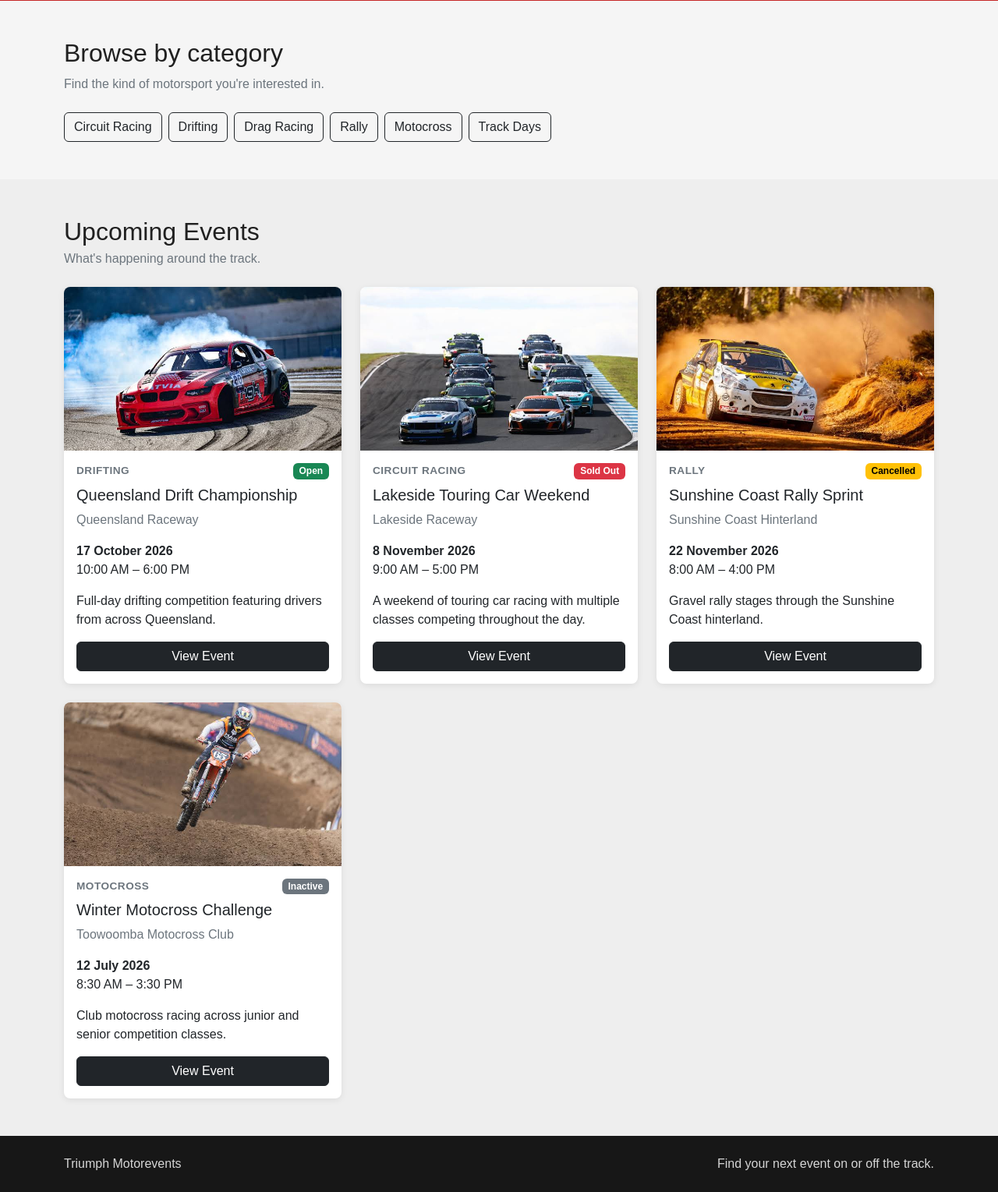
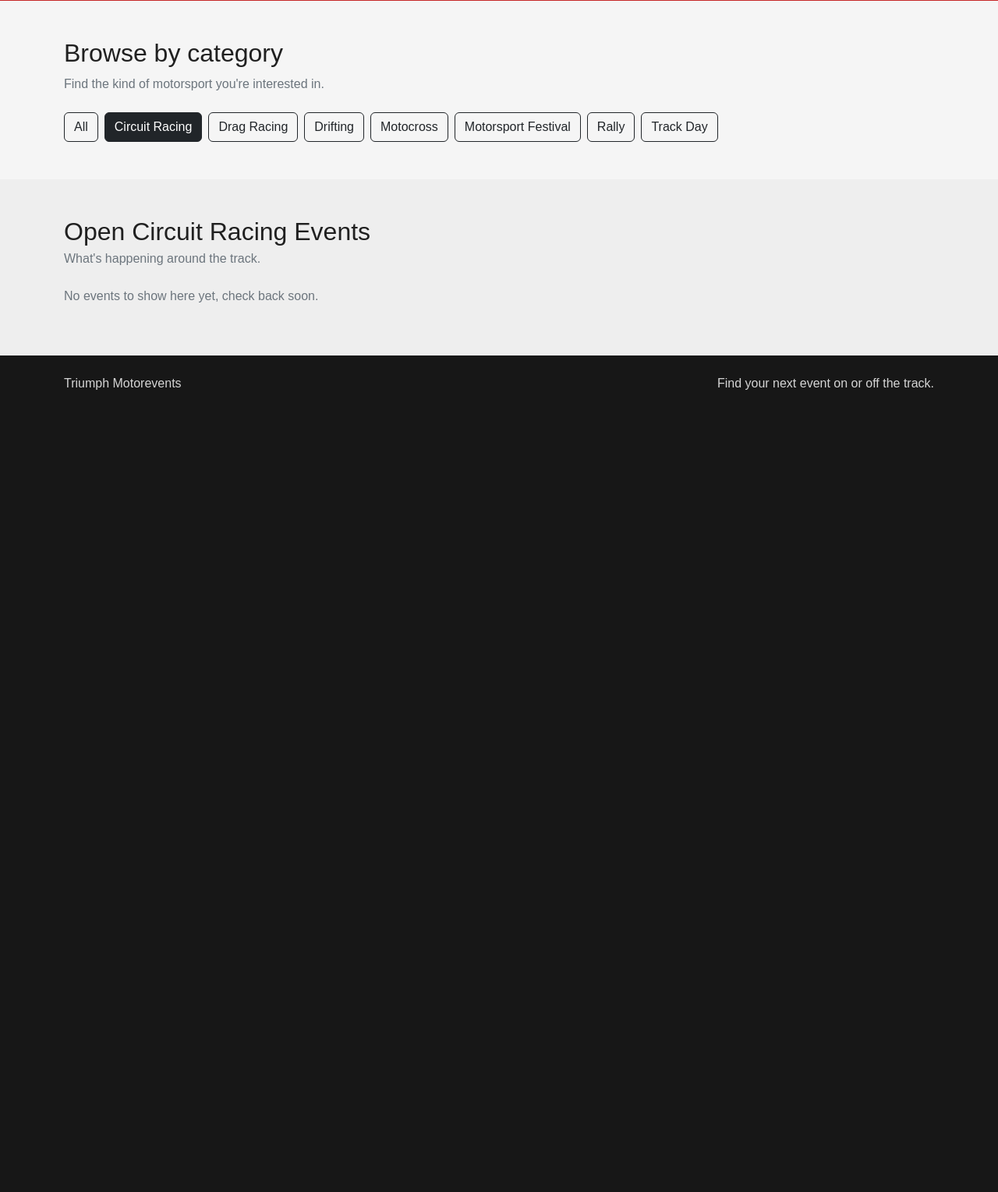
Before and after one commit to jaygunz56/IAB207_Assessment_2-, a Flask app: a page that uses website/templates/index.html in a window 1280 px wide. Shown: the part 538-2067 px from the top of the page at 78% size. After the commit the page ends 1038 px from the top, so only its background shows below. Run offline with Flask 3, Linux system fonts and the light colour scheme.

Commit message:
IT3-4, IT3-5: Show upcoming events from the database with category filter

```diff
--- a/website/templates/index.html
+++ b/website/templates/index.html
@@ -39,12 +39,12 @@
                 </div>
 
                 <div class="d-flex flex-wrap gap-2">
-                    <a href="#events" class="btn btn-outline-dark">Circuit Racing</a>
-                    <a href="#events" class="btn btn-outline-dark">Drifting</a>
-                    <a href="#events" class="btn btn-outline-dark">Drag Racing</a>
-                    <a href="#events" class="btn btn-outline-dark">Rally</a>
-                    <a href="#events" class="btn btn-outline-dark">Motocross</a>
-                    <a href="#events" class="btn btn-outline-dark">Track Days</a>
+                    <a href="{{ url_for('main.index') }}#events"
+                       class="btn {% if not selected %}btn-dark{% else %}btn-outline-dark{% endif %}">All</a>
+                    {% for category in categories %}
+                        <a href="{{ url_for('main.index', category=category.name) }}#events"
+                           class="btn {% if selected == category.name %}btn-dark{% else %}btn-outline-dark{% endif %}">{{ category.name }}</a>
+                    {% endfor %}
                 </div>
 
             </div>
@@ -56,168 +56,64 @@
             <div class="container">
 
                 <div class="mb-4">
-                    <h2 class="mb-1">Upcoming Events</h2>
+                    {% if selected %}
+                        <h2 class="mb-1">Open {{ selected }} Events</h2>
+                    {% else %}
+                        <h2 class="mb-1">Upcoming Events</h2>
+                    {% endif %}
                     <p class="text-secondary mb-0">
                         What's happening around the track.
                     </p>
                 </div>
 
+                {% set badges = {'Open': 'success', 'Sold Out': 'danger', 'Cancelled': 'warning', 'Inactive': 'secondary'} %}
+
+                {% if events %}
                 <div class="row row-cols-1 row-cols-md-2 row-cols-lg-3 g-4">
 
-
+                    {% for event in events %}
                     <div class="col">
                         <div class="card event-card h-100">
 
                             <img
-                                src="{{ url_for('static', filename='img/event-drift.jpg') }}"
+                                src="{{ url_for('static', filename=event.image) }}"
                                 class="card-img-top event-image"
-                                alt="Drift cars competing at a motorsport event"
+                                alt="{{ event.title }}"
                             >
 
                             <div class="card-body d-flex flex-column">
 
                                 <div class="d-flex justify-content-between align-items-start mb-2">
-                                    <span class="event-category">Drifting</span>
-                                    <span class="badge text-bg-success">Open</span>
+                                    <span class="event-category">{{ event.category.name }}</span>
+                                    <span class="badge text-bg-{{ badges.get(event.status, 'secondary') }}">{{ event.status }}</span>
                                 </div>
 
-                                <h3 class="card-title h5">Queensland Drift Championship</h3>
+                                <h3 class="card-title h5">{{ event.title }}</h3>
 
-                                <p class="card-text text-secondary">Queensland Raceway</p>
+                                <p class="card-text text-secondary">{{ event.venue.name }}</p>
 
                                 <p class="card-text">
-                                    <strong>17 October 2026</strong><br>
-                                    10:00 AM – 6:00 PM
+                                    <strong>{{ event.date.strftime('%d %B %Y').lstrip('0') }}</strong><br>
+                                    {{ event.start_time.strftime('%I:%M %p').lstrip('0') }} – {{ event.end_time.strftime('%I:%M %p').lstrip('0') }}
                                 </p>
 
                                 <p class="card-text">
-                                    Full-day drifting competition featuring
-                                    drivers from across Queensland.
+                                    {{ event.description | truncate(110) }}
                                 </p>
 
-                                <a href="event.html" class="btn btn-dark mt-auto">View Event</a>
+                                <!-- TODO: link to the event page once IT3-6 is done -->
+                                <a href="#" class="btn btn-dark mt-auto">View Event</a>
 
                             </div>
 
                         </div>
                     </div>
-
-
-                    <div class="col">
-                        <div class="card event-card h-100">
-
-                            <img
-                                src="{{ url_for('static', filename='img/event-circuit.jpg') }}"
-                                class="card-img-top event-image"
-                                alt="Cars racing around a circuit"
-                            >
-
-                            <div class="card-body d-flex flex-column">
-
-                                <div class="d-flex justify-content-between align-items-start mb-2">
-                                    <span class="event-category">Circuit Racing</span>
-                                    <span class="badge text-bg-danger">Sold Out</span>
-                                </div>
-
-                                <h3 class="card-title h5">Lakeside Touring Car Weekend</h3>
-
-                                <p class="card-text text-secondary">Lakeside Raceway</p>
-
-                                <p class="card-text">
-                                    <strong>8 November 2026</strong><br>
-                                    9:00 AM – 5:00 PM
-                                </p>
-
-                                <p class="card-text">
-                                    A weekend of touring car racing with
-                                    multiple classes competing throughout the day.
-                                </p>
-
-                                <a href="event.html" class="btn btn-dark mt-auto">View Event</a>
-
-                            </div>
-
-                        </div>
-                    </div>
-
-
-                    <div class="col">
-                        <div class="card event-card h-100">
-
-                            <img
-                                src="{{ url_for('static', filename='img/event-rally.jpg') }}"
-                                class="card-img-top event-image"
-                                alt="Rally car driving on a gravel stage"
-                            >
-
-                            <div class="card-body d-flex flex-column">
-
-                                <div class="d-flex justify-content-between align-items-start mb-2">
-                                    <span class="event-category">Rally</span>
-                                    <span class="badge text-bg-warning">Cancelled</span>
-                                </div>
-
-                                <h3 class="card-title h5">Sunshine Coast Rally Sprint</h3>
-
-                                <p class="card-text text-secondary">Sunshine Coast Hinterland</p>
-
-                                <p class="card-text">
-                                    <strong>22 November 2026</strong><br>
-                                    8:00 AM – 4:00 PM
-                                </p>
-
-                                <p class="card-text">
-                                    Gravel rally stages through the Sunshine
-                                    Coast hinterland.
-                                </p>
-
-                                <a href="event.html" class="btn btn-dark mt-auto">View Event</a>
-
-                            </div>
-
-                        </div>
-                    </div>
-
-
-                    <div class="col">
-                        <div class="card event-card h-100">
-
-                            <img
-                                src="{{ url_for('static', filename='img/event-motocross.jpg') }}"
-                                class="card-img-top event-image"
-                                alt="Motocross rider competing on a dirt circuit"
-                            >
-
-                            <div class="card-body d-flex flex-column">
-
-                                <div class="d-flex justify-content-between align-items-start mb-2">
-                                    <span class="event-category">Motocross</span>
-                                    <span class="badge text-bg-secondary">Inactive</span>
-                                </div>
-
-                                <h3 class="card-title h5">Winter Motocross Challenge</h3>
-
-                                <p class="card-text text-secondary">Toowoomba Motocross Club</p>
-
-                                <p class="card-text">
-                                    <strong>12 July 2026</strong><br>
-                                    8:30 AM – 3:30 PM
-                                </p>
-
-                                <p class="card-text">
-                                    Club motocross racing across junior and
-                                    senior competition classes.
-                                </p>
-
-                                <a href="event.html" class="btn btn-dark mt-auto">View Event</a>
-
-                            </div>
-
-                        </div>
-                    </div>
-
+                    {% endfor %}
 
                 </div>
+                {% else %}
+                    <p class="text-secondary">No events to show here yet, check back soon.</p>
+                {% endif %}
 
             </div>
 
--- a/website/views.py
+++ b/website/views.py
@@ -1,8 +1,22 @@
-from flask import Blueprint, render_template
+from datetime import date
+from flask import Blueprint, render_template, request
+from .models import Event, Category
 
 mainbp = Blueprint('main', __name__)
 
 
 @mainbp.route('/')
 def index():
-    return render_template('index.html')
+    categories = Category.query.order_by(Category.name).all()
+    selected = request.args.get('category')
+
+    # only show events that haven't happened yet, soonest first
+    events = Event.query.filter(Event.date >= date.today())
+
+    if selected:
+        # filtering by category only shows events you can still book
+        events = events.join(Category).filter(Category.name == selected, Event.status == 'Open')
+
+    events = events.order_by(Event.date, Event.start_time).all()
+
+    return render_template('index.html', events=events, categories=categories, selected=selected)
```
Also changed, not shown: seed.py (added, +50 -0 lines).
